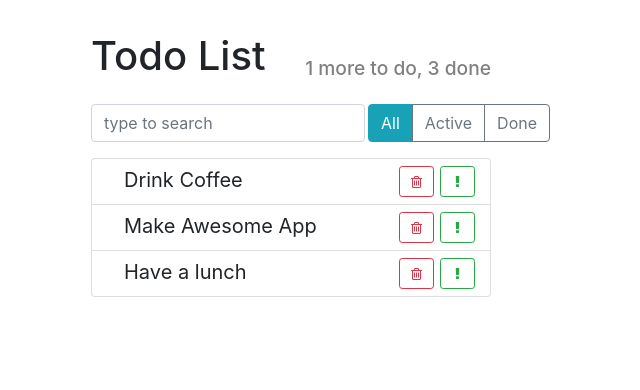
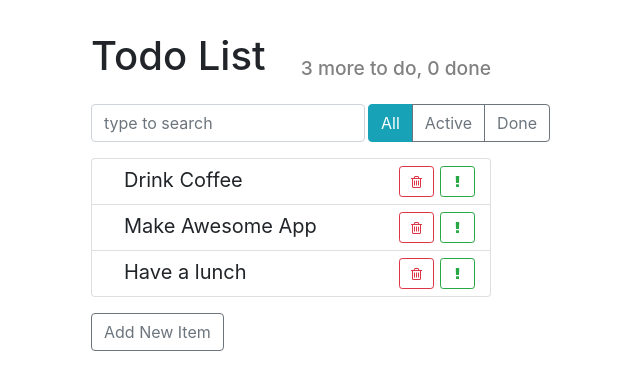
Before and after one commit to and300u250w/React-Redux, a React (Create React App) app: page / in a window 1280 px wide. Shown: the top 390 px of the page, without its empty margins (349-989 px from the left). Built offline with nearby package versions, Linux system fonts and the light colour scheme.

Commit message:
added counter for tasks

```diff
--- a/src/components/app/app.jsx
+++ b/src/components/app/app.jsx
@@ -4,55 +4,111 @@ import AppHeader from '../app-header/app-header';
 import SearchPanel from '../search-panel/search-panel';
 import TodoList from '../todo-list/todo-list';
 import ItemStatusFilter from '../item-status-filter/item-status-filter';
+import AddNewItem from '../item-add-form/item-add-form';
 
 import './app.css';
 
 export default class App extends Component {
 
+    maxId = 0;
+
     state = {
         todoData: [
-            {
-                label: 'Drink Coffee',
-                important: false,
-                id: 0
-            }, {
-                label: 'Make Awesome App',
-                important: true,
-                id: 1
-            }, {
-                label: 'Have a lunch',
-                important: false,
-                id: 2
-            }
+            this.createTodoItem('Drink Coffee'),
+            this.createTodoItem('Make Awesome App'),
+            this.createTodoItem('Have a lunch')
         ]
     };
 
+    createTodoItem(label) {
+        return {
+            label,
+            important: false,
+            done: false,
+            id: this.maxId++
+        }
+    }
+
     deleteItem = (id) => {
         this.setState(({todoData}) => {
-
             const idx = todoData.findIndex(el => el.id === id)
-
             const newArray = [
                 ...todoData.slice(0, idx),
                 ...todoData.slice(idx + 1)
             ]
-
             return {todoData: newArray}
 
+        })
+    }
+
+    addItem = () => {
+        this.setState(({todoData}) => {
+            const defaultValue = [this.createTodoItem('Default value')]
+            const updatedSet = [
+                ...todoData,
+                ...defaultValue
+            ]
+            return {todoData: updatedSet}
+        })
+    }
+
+    onToggleImportant = (id) => {
+       this.setState(({todoData}) => {
+         const idx = todoData.findIndex((el) => el.id ===id)
+         const oldItem = todoData[idx];
+         const newItem = {
+           ...oldItem,
+           important: !oldItem.important};
+
+          const newArray = [
+            ...todoData.slice(0, idx),
+                newItem,
+                ...todoData.slice(idx + 1)
+          ]
+          return {todoData: newArray}
+       })
+    }
+
+    onToggleDone = (id) => {
+        this.setState(({todoData}) => {
+
+            const idx = todoData.findIndex((el) => el.id === id)
+            const oldItem = todoData[idx];
+            const newItem = {
+                ...oldItem,
+                done: !oldItem.done
+            };
+            const newArray = [
+                ...todoData.slice(0, idx),
+                newItem,
+                ...todoData.slice(idx + 1)
+            ]
+            return {todoData: newArray}
         })
 
     }
 
     render() {
+
+      const doneCount = this.state.todoData.filter((el) => el.done).length;
+      const todoCount = this.state.todoData.filter((el) => el.done===false).length
+
+
         return (
             <div className="todo-app">
-                <AppHeader toDo={1} done={3}/>
+                <AppHeader toDo={todoCount} done={doneCount}/>
                 <div className="top-panel d-flex">
                     <SearchPanel/>
                     <ItemStatusFilter/>
                 </div>
 
-                <TodoList todos={this.state.todoData} onDeleted={this.deleteItem}/>
+                <TodoList
+                    todos={this.state.todoData}
+                    onDeleted={this.deleteItem}
+                    onToggleImportant={this.onToggleImportant}
+                    onToggleDone={this.onToggleDone}/>
+                <AddNewItem addItem={this.addItem}/>
+
             </div>
         );
     };
--- /dev/null
+++ b/src/components/item-add-form/item-add-form.css
@@ -0,0 +1,3 @@
+.item-add-form{
+    margin-top: 1rem
+}
--- /dev/null
+++ b/src/components/item-add-form/item-add-form.jsx
@@ -0,0 +1,19 @@
+import React, {Component} from 'react';
+import './item-add-form.css';
+
+
+export default class AddNewItem extends Component {
+
+
+    render (){
+
+        return (
+
+        <div className="item-add-form">
+                <button type="submit" onClick={this.props.addItem} className="btn btn-outline-secondary"> Add New Item</button>
+
+
+        </div>)
+
+    }
+}
--- a/src/components/todo-list-item/todo-list-item.jsx
+++ b/src/components/todo-list-item/todo-list-item.jsx
@@ -4,32 +4,10 @@ import './todo-list-item.css';
 
 export default class TodoListItem extends Component {
 
-    state = {
-        done: false,
-        important: false
-    };
-
-    onLabelClick = () => {
-       this.setState(({done}) => {
-         return {
-           done:!done
-         }
-       })
-
-    }
-    onMarkImportant = () => {
-    this.setState(({important}) => {
-      return{
-        important:!important
-      }
-    })
-
-    }
-
     render() {
 
-        const {label, onDeleted} = this.props;
-        const {done, important} = this.state;
+        const {label, onDeleted, onToggleDone, onToggleImportant,done, important} = this.props;
+
         let className = 'todo-list-item';
         if (done) {
             className += " done";
@@ -44,11 +22,11 @@ export default class TodoListItem extends Component {
                 <span
                     className="todo-list-item-label"
 
-                    onClick={this.onLabelClick}>
+                    onClick={onToggleDone}>
                     {label}
                 </span>
 
-                <button type="button" className="btn btn-outline-success btn-sm float-right" onClick={this.onMarkImportant}>
+                <button type="button" className="btn btn-outline-success btn-sm float-right" onClick={onToggleImportant}>
                     <i className="fa fa-exclamation" />
                 </button>
 
--- a/src/components/todo-list/todo-list.jsx
+++ b/src/components/todo-list/todo-list.jsx
@@ -3,7 +3,7 @@ import React from 'react';
 import TodoListItem from '../todo-list-item/todo-list-item';
 import './todo-list.css';
 
-const TodoList = ({todos, onDeleted}) => {
+const TodoList = ({todos, onDeleted,onToggleDone, onToggleImportant }) => {
 
     const elements = todos.map((item) => {
         const {
@@ -13,7 +13,10 @@ const TodoList = ({todos, onDeleted}) => {
 
         return (
             <li key={id} className="list-group-item">
-                <TodoListItem {...itemProps } onDeleted={() => onDeleted(id)}/>
+                <TodoListItem {...itemProps } onToggleImportant = { () =>onToggleImportant(id)} onToggleDone={ ()=> onToggleDone(id) }  onDeleted={() => onDeleted(id)}
+
+
+                />
             </li>
         );
     });
```
